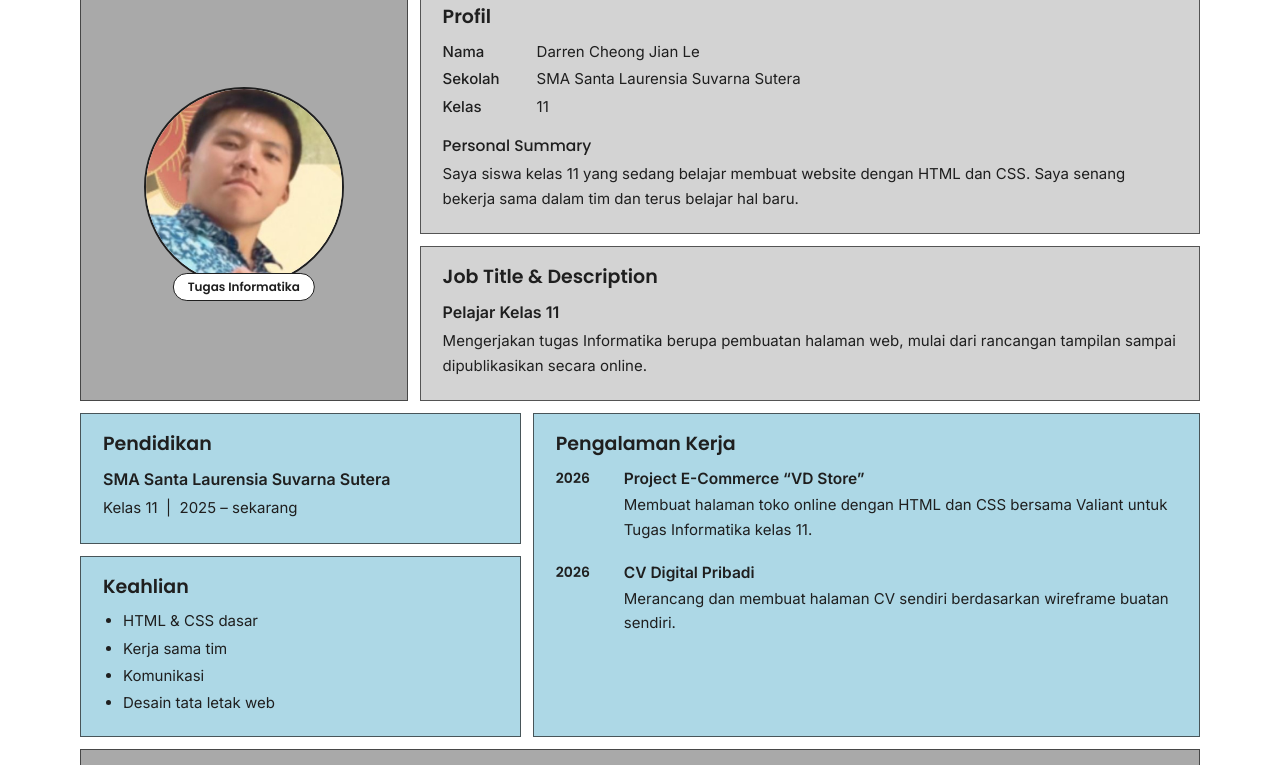
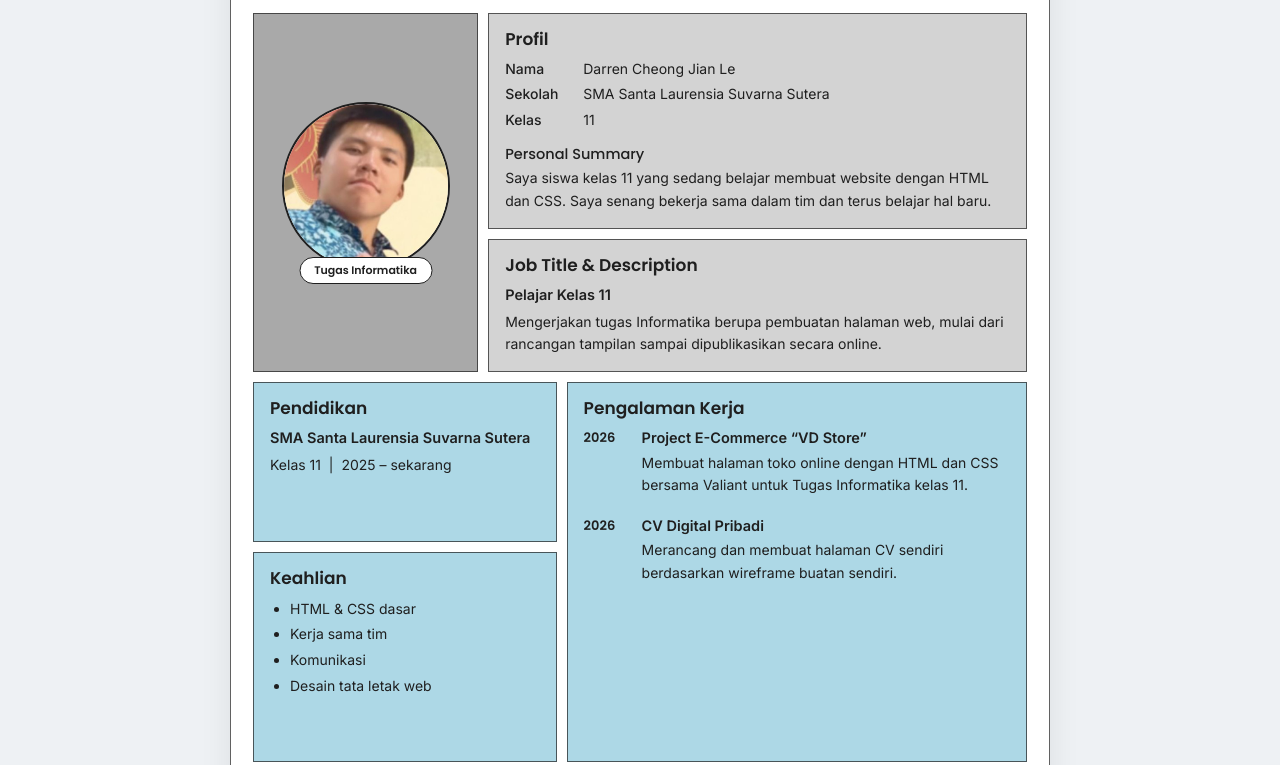
Before and after one commit to Azuya09/AOP-DT-Valiant, a plain HTML site: page cv2.html in a window 1280 px wide. Shown: the part 110-875 px from the top of the page. Drawn offline with Linux system fonts and the light colour scheme.

Commit message:
CV Darren jadi satu lembar vertikal sesuai wireframe
Co-Authored-By: Claude Opus 5.5 <noreply@anthropic.com>
Claude-Session: https://claude.ai/code/session_017bhawd7hPojU9MLBF3CyoR

```diff
--- a/css/cv2.css
+++ b/css/cv2.css
@@ -28,17 +28,22 @@ ul {
   --d-light: #D3D3D3;
   --d-blue: #ADD8E6;
   --d-edge: rgba(31, 31, 31, 0.7);
-  padding: 24px 24px 48px;
-  background: #ffffff;
+  padding: 32px 24px 56px;
+  background: #EEF1F4;
   color: var(--d-ink);
   font-family: "Inter", system-ui, -apple-system, "Segoe UI", sans-serif;
-  font-size: 15px;
+  font-size: 14px;
   line-height: 1.55;
 }
 
 .d-page {
-  max-width: 1120px;
+  max-width: 820px;
+  min-height: 1120px;
   margin: 0 auto;
+  padding: 22px 22px 26px;
+  background: #ffffff;
+  border: 1.5px solid var(--d-edge);
+  box-shadow: 0 10px 30px rgba(31, 31, 31, 0.08);
 }
 
 .d-top {
@@ -53,7 +58,7 @@ ul {
   margin: 0;
   font-family: "Poppins", "Inter", sans-serif;
   font-weight: 600;
-  font-size: 26px;
+  font-size: 22px;
   line-height: 1.2;
 }
 
@@ -64,9 +69,9 @@ ul {
 
 .d-download {
   flex: none;
-  padding: 10px 22px;
+  padding: 8px 18px;
   border: 1.5px solid var(--d-ink);
-  border-radius: 8px;
+  border-radius: 6px;
   background: #ffffff;
   color: var(--d-ink);
   font-family: "Poppins", "Inter", sans-serif;
@@ -83,7 +88,7 @@ ul {
 .d-grid {
   display: grid;
   grid-template-columns: repeat(10, minmax(0, 1fr));
-  gap: 12px;
+  gap: 10px;
   align-items: stretch;
 }
 
@@ -92,14 +97,15 @@ ul {
   display: flex;
   align-items: center;
   justify-content: center;
-  padding: 28px 16px;
+  min-height: 300px;
+  padding: 24px 12px;
   background: var(--d-gray);
   border: 1.5px solid var(--d-edge);
 }
 
 .d-photo-wrap {
   position: relative;
-  width: 200px;
+  width: 168px;
   margin-bottom: 14px;
 }
 
@@ -115,8 +121,8 @@ ul {
 
 .d-photo {
   display: block;
-  width: 200px;
-  height: 200px;
+  width: 168px;
+  height: 168px;
   object-fit: cover;
   object-position: 50% 15%;
   border: 2px solid var(--d-ink);
@@ -136,7 +142,7 @@ ul {
   color: var(--d-ink);
   font-family: "Poppins", "Inter", sans-serif;
   font-weight: 600;
-  font-size: 12px;
+  font-size: 11px;
   line-height: 1.3;
   white-space: nowrap;
   text-decoration: none;
@@ -151,26 +157,28 @@ ul {
 .d-intro {
   grid-column: span 7;
   display: grid;
-  gap: 12px;
+  gap: 10px;
 }
 
 .d-left {
   grid-column: span 4;
   display: grid;
-  gap: 12px;
+  gap: 10px;
   align-content: stretch;
 }
 
 .d-exp {
   grid-column: span 6;
+  min-height: 380px;
 }
 
 .d-projects {
   grid-column: span 10;
+  min-height: 330px;
 }
 
 .d-box {
-  padding: 18px 22px 22px;
+  padding: 14px 16px 16px;
   border: 1.5px solid var(--d-edge);
   scroll-margin-top: 16px;
 }
@@ -188,30 +196,30 @@ ul {
 }
 
 .d-title {
-  margin: 0 0 10px;
+  margin: 0 0 8px;
   font-family: "Poppins", "Inter", sans-serif;
   font-weight: 600;
-  font-size: 19px;
+  font-size: 17px;
   line-height: 1.3;
 }
 
 .d-sub {
-  margin: 16px 0 4px;
+  margin: 12px 0 2px;
   font-family: "Poppins", "Inter", sans-serif;
   font-weight: 500;
-  font-size: 15.5px;
+  font-size: 14.5px;
 }
 
 .d-text {
   margin: 0;
-  font-size: 15px;
-  line-height: 1.65;
+  font-size: 14px;
+  line-height: 1.6;
 }
 
 .d-job {
   margin: 0 0 4px;
   font-weight: 600;
-  font-size: 16px;
+  font-size: 14.5px;
 }
 
 .d-data {
@@ -222,8 +230,8 @@ ul {
 
 .d-data-row {
   display: grid;
-  grid-template-columns: 84px 1fr;
-  gap: 10px;
+  grid-template-columns: 70px 1fr;
+  gap: 8px;
 }
 
 .d-data-label {
@@ -248,28 +256,28 @@ ul {
 
 .d-timeline-item {
   display: grid;
-  grid-template-columns: 56px 1fr;
-  gap: 12px;
+  grid-template-columns: 48px 1fr;
+  gap: 10px;
 }
 
 .d-year {
   font-family: "Poppins", "Inter", sans-serif;
   font-weight: 600;
-  font-size: 14px;
+  font-size: 13px;
   padding-top: 1px;
 }
 
 .d-item-title {
   margin: 0 0 2px;
   font-weight: 600;
-  font-size: 15.5px;
+  font-size: 14.5px;
 }
 
 .d-shots {
   display: grid;
   grid-template-columns: repeat(2, minmax(0, 1fr));
-  gap: 12px;
-  width: 62%;
+  gap: 8px;
+  width: 58%;
 }
 
 .d-shot {
@@ -304,15 +312,15 @@ ul {
   left: 0;
   right: 0;
   bottom: 0;
-  padding: 6px 10px;
+  padding: 3px 8px;
   background: rgba(255, 255, 255, 0.92);
   border-top: 1.5px solid var(--d-ink);
   font-family: "Poppins", "Inter", sans-serif;
   font-weight: 500;
-  font-size: 13px;
+  font-size: 11px;
 }
 
-@media (max-width: 900px) {
+@media (max-width: 640px) {
   .d-aside,
   .d-intro,
   .d-left,
@@ -328,7 +336,18 @@ ul {
 
 @media (max-width: 560px) {
   .d-body {
-    padding: 14px 12px 32px;
+    padding: 12px 10px 28px;
+  }
+
+  .d-page {
+    min-height: 0;
+    padding: 16px 14px 18px;
+  }
+
+  .d-aside,
+  .d-exp,
+  .d-projects {
+    min-height: 0;
   }
 
   .d-top {
```
Also changed, not shown: 1 other file.
